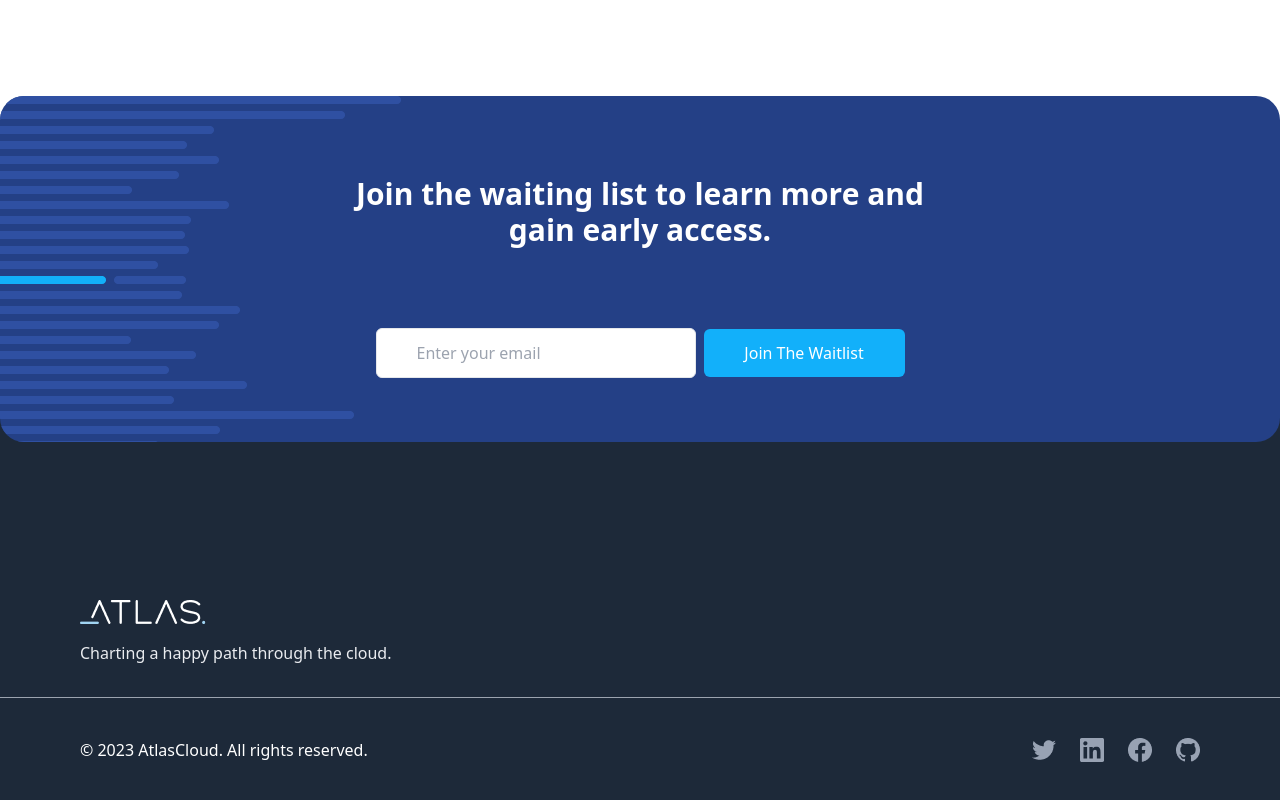
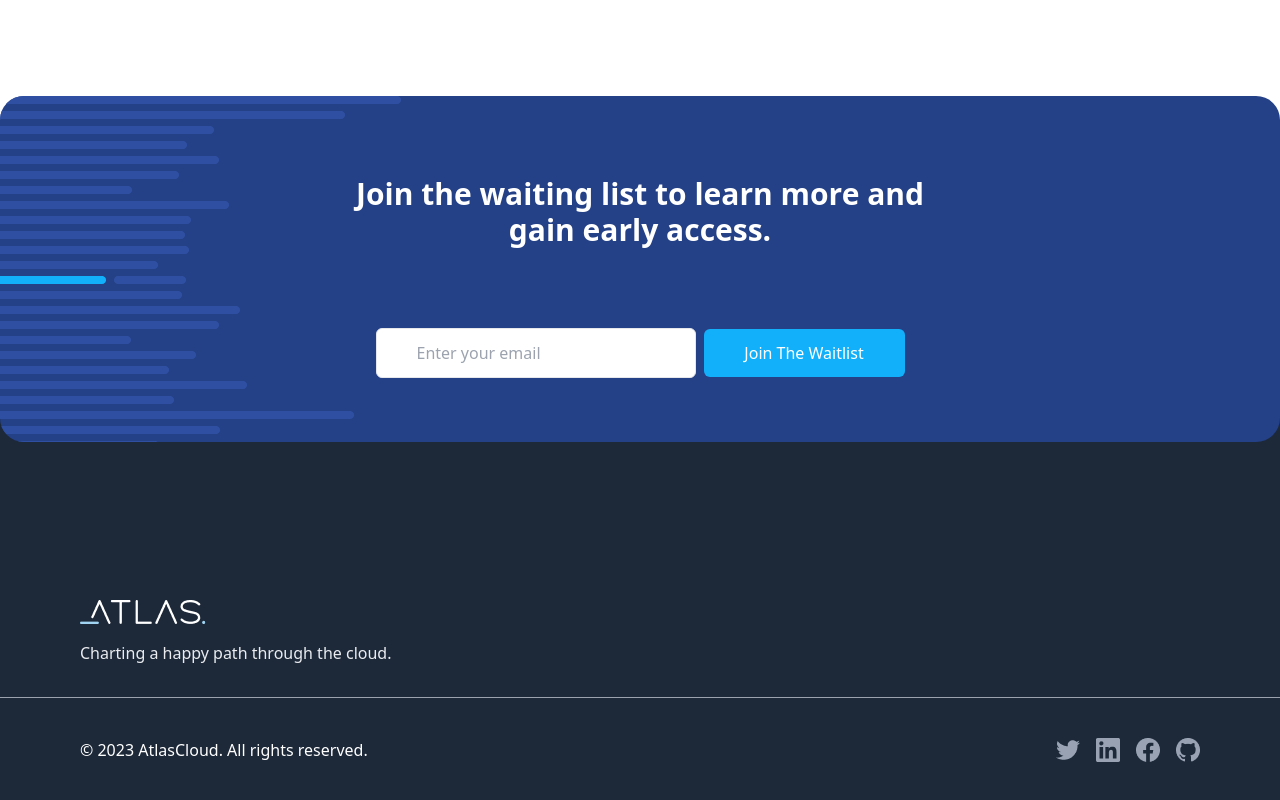
Before and after one commit to Tullaweb/atlas-me, a website: page public/index-2.html in a window 1280 px wide. Shown: the part 1884-2684 px from the top of the page. Drawn offline with Linux system fonts and the light colour scheme.

Commit message:
social icons

```diff
--- a/public/index-2.html
+++ b/public/index-2.html
@@ -123,8 +123,19 @@
         </div>
         <div class="max-w-7xl mx-auto px-4 md:px-20 flex flex-col-reverse gap-4 md:flex-row md:justify-between md:items-center  py-10 ">
             <a href="#" class="text-white">© 2023 AtlasCloud. All rights reserved.</a>
-            <div>
-                <img src="./imeges/Social icons.png" alt="">
+            <div class="flex items-center space-x-4">
+                <a href="#">
+                    <img class="h-6 w-6 " src="./imeges/Social-1.png" alt="">
+                </a>
+                <a href="#">
+                    <img class="h-6 w-6" src="./imeges/Social-2.png" alt="">
+                </a>
+                <a href="#">
+                    <img class="h-6 w-6" src="./imeges/social-3.png" alt="">
+                </a>
+                <a href="#">
+                    <img class="h-6 w-6" src="./imeges/Social-4.png" alt="">
+                </a>
             </div>
         </div>
     </footer>
```
Also changed, not shown: public/css/styles.css, public/imeges/Social-1.png (added), public/imeges/Social-2.png (added), public/imeges/Social-4.png (added), public/imeges/social-3.png (added).
